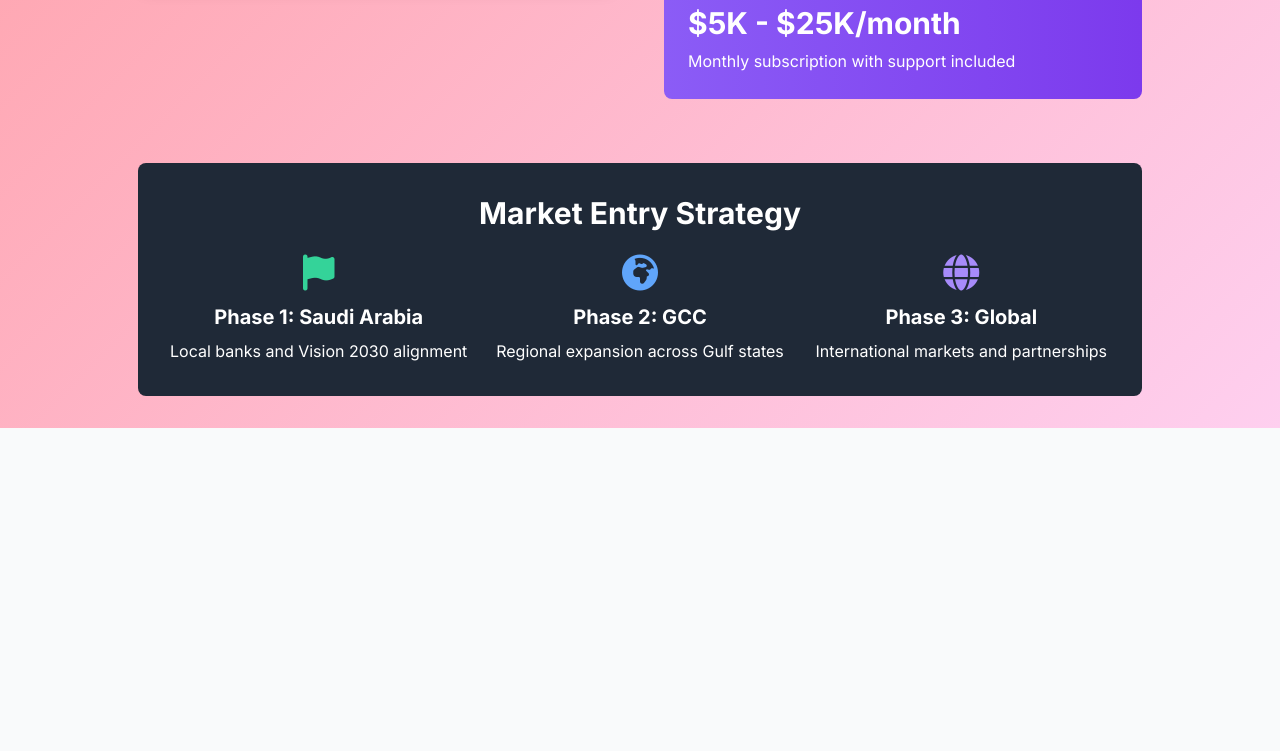
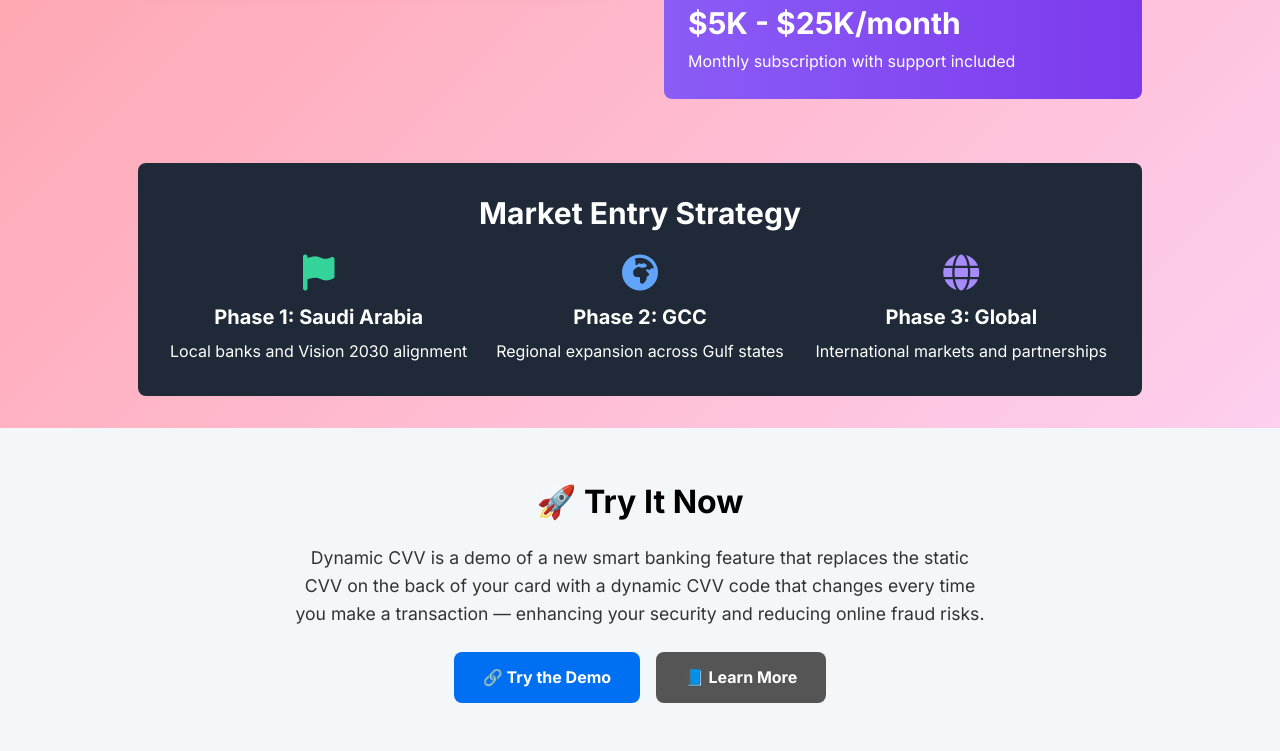
Before and after one commit to Alwaleed90/Pitch-Deck, a plain HTML site: page index.html in a window 1280 px wide. Shown: the part 6234-6985 px from the top of the page. Before the commit the page ends 6662 px from the top, so only its background shows below. Drawn offline with nearby package versions, Linux system fonts and the light colour scheme.

Commit message:
index.html

```diff
--- a/index.html
+++ b/index.html
@@ -422,7 +422,20 @@
             </div>
         </div>
     </div>
-
+<section style="padding: 3rem; text-align: center; background-color: #f4f7fa;">
+  <h2 style="font-size: 2rem; font-weight: bold; margin-bottom: 1rem;">🚀 Try It Now</h2>
+  <p style="max-width: 700px; margin: 0 auto 1.5rem auto; font-size: 1.1rem; color: #333;">
+    Dynamic CVV is a demo of a new smart banking feature that replaces the static CVV on the back of your card with a dynamic CVV code that changes every time you make a transaction — enhancing your security and reducing online fraud risks.
+  </p>
+  <div style="display: inline-flex; gap: 1rem;">
+    <a href="https://cvv-pulse-demo.vercel.app/" target="_blank" style="padding: 0.8rem 1.8rem; background-color: #0070f3; color: white; border-radius: 8px; text-decoration: none; font-weight: bold; font-size: 1rem;">
+      🔗 Try the Demo
+    </a>
+    <a href="https://alwaleed90.github.io/Dynamic-CVV/" target="_blank" style="padding: 0.8rem 1.8rem; background-color: #555; color: white; border-radius: 8px; text-decoration: none; font-weight: bold; font-size: 1rem;">
+      📘 Learn More
+    </a>
+  </div>
+</section>
     <script src="script.js"></script>
 </body>
 </html>
```
